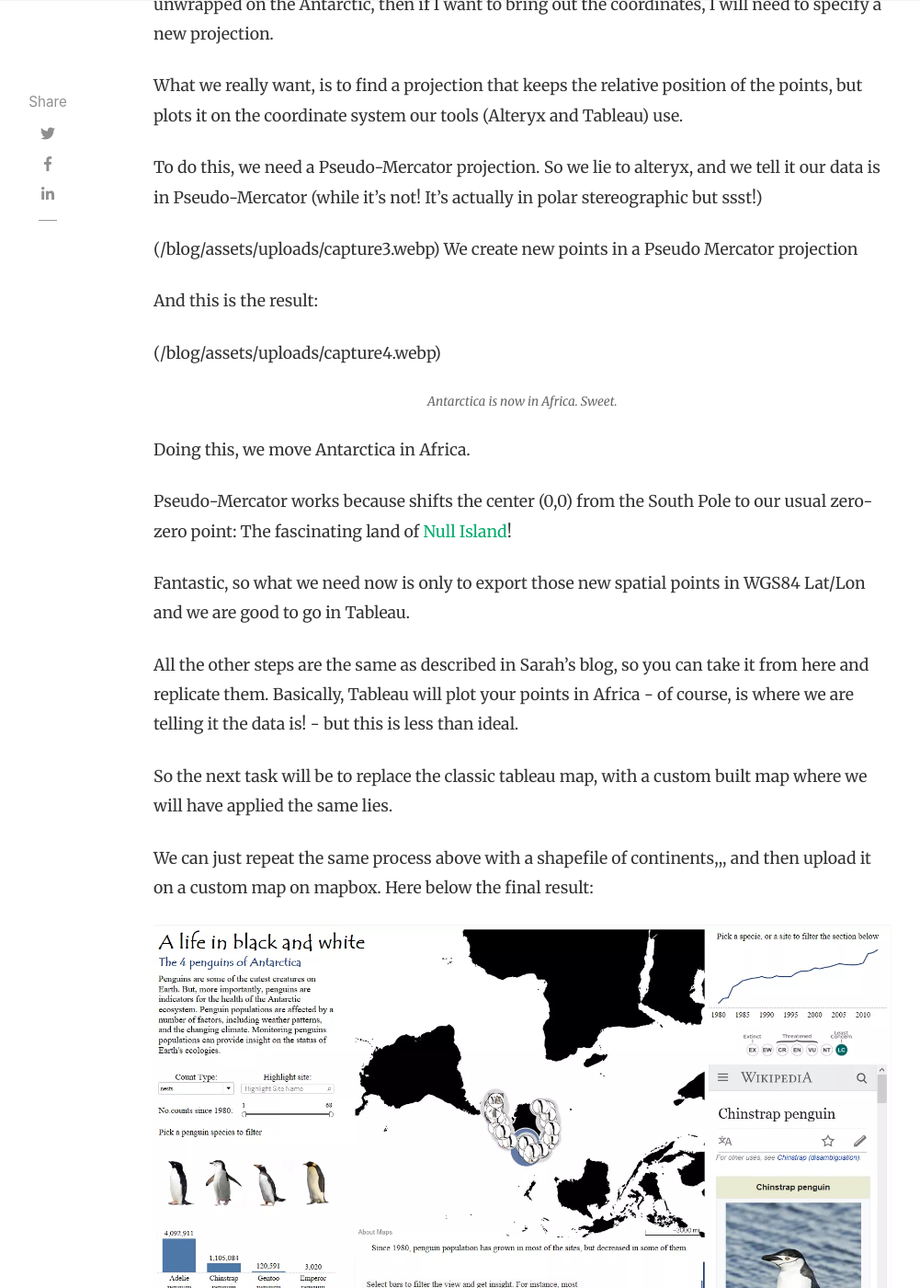
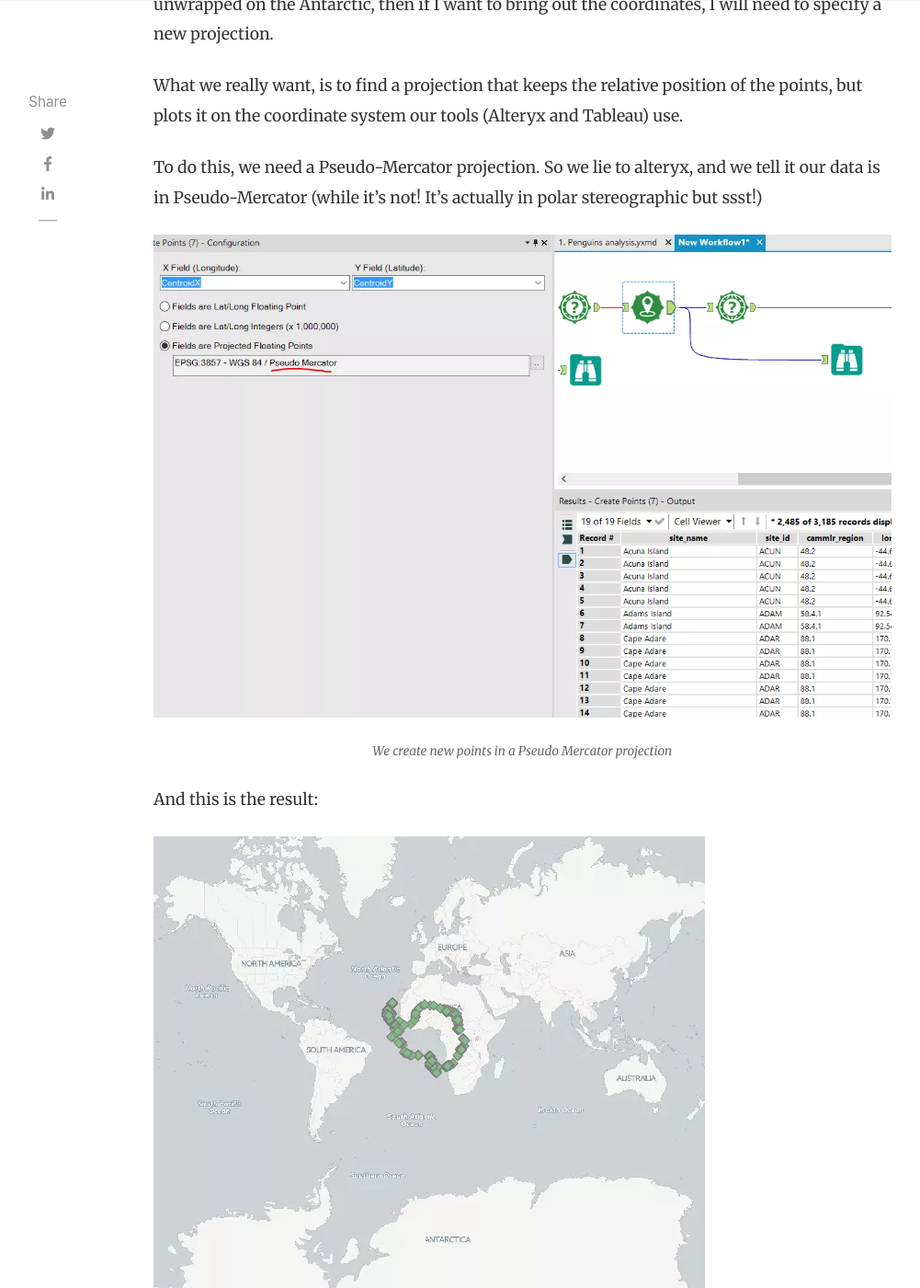
Before and after one commit to Nicco-Cirone/blog, a Jekyll site: the page built from _posts/2017-06-22-a-life-in-black-and-white.md, in a window 1280 px wide and 1400 px high, scrolled down 4242 px. Shown: the whole window at 92% size, without its empty margins (118-1119 px from the left). Built offline with Jekyll 4.4.1, drawn with Linux system fonts in a browser that asks for light colours; nearby versions of some CDN libraries; comment, search, counter and statistics services are not loaded.

Commit message:
Update 2017-06-22-a-life-in-black-and-white.md

```diff
--- a/_posts/2017-06-22-a-life-in-black-and-white.md
+++ b/_posts/2017-06-22-a-life-in-black-and-white.md
@@ -49,11 +49,13 @@ What we really want, is to find a projection that keeps the relative position of
 
 To do this, we need a Pseudo-Mercator projection. So we lie to alteryx, and we tell it our data is in Pseudo-Mercator (while it's not! It's actually in polar stereographic but ssst!)
 
-({{ site.baseurl }}/assets/uploads/capture3.webp) We create new points in a Pseudo Mercator projection
+![Capture3.PNG]({{ site.baseurl }}/assets/uploads/capture3.webp)
+<p class="image-caption"> We create new points in a Pseudo Mercator projection </p>
 
 And this is the result:
 
-({{ site.baseurl }}/assets/uploads/capture4.webp)
+
+![Capture4.PNG]({{ site.baseurl }}/assets/uploads/capture4.webp)
 <p class="image-caption"> Antarctica is now in Africa. Sweet. </p>
 
 Doing this, we move Antarctica in Africa.
```
